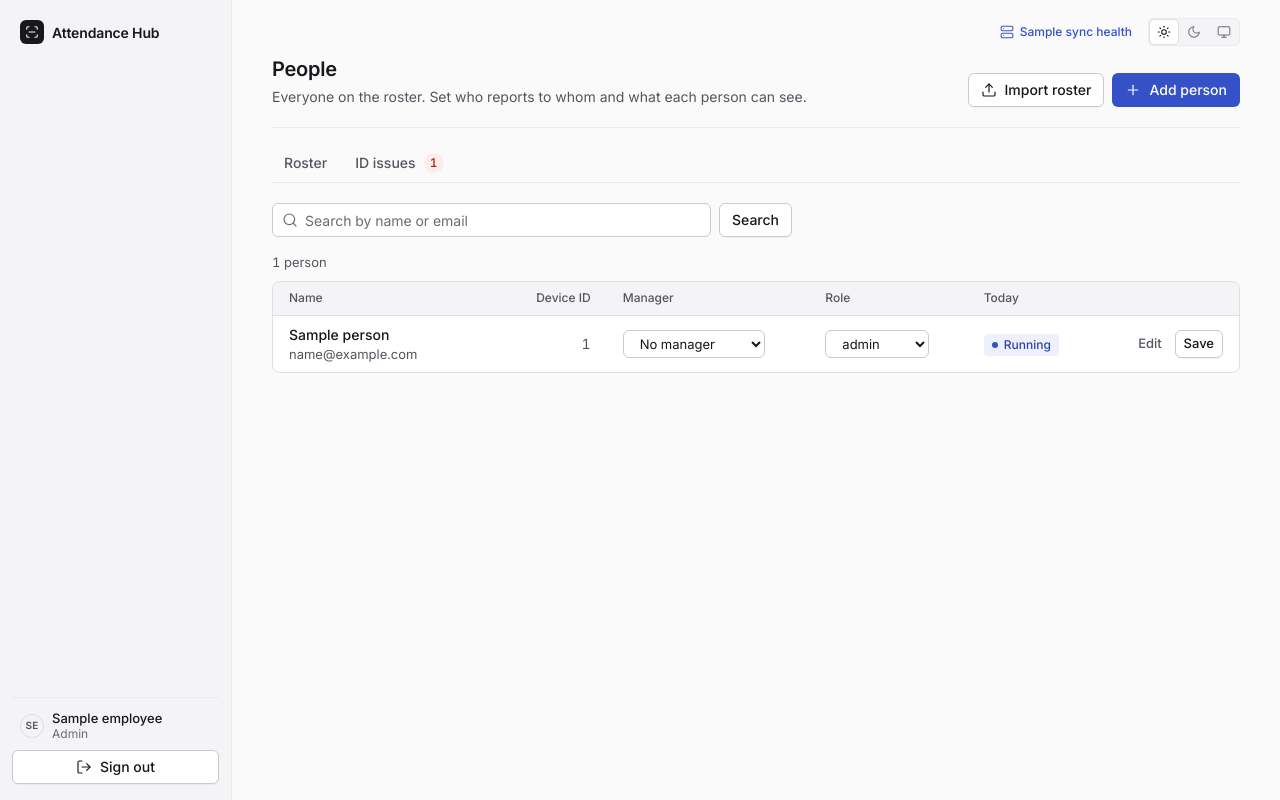
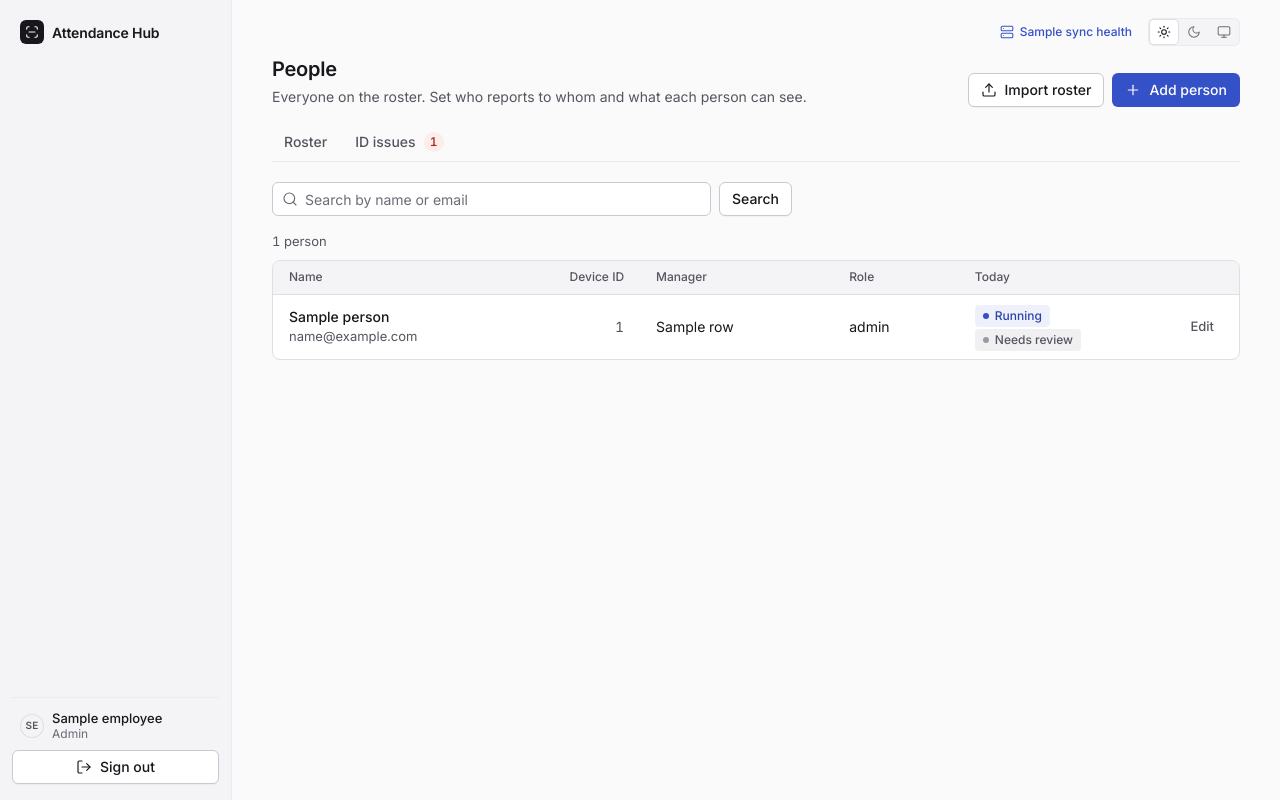
Before and after one commit to nitcoinc/essl-platform-dashboard, a Flask app: template templates/people.html in a window 1280 px wide. Run offline with Flask 3, Linux system fonts and the light colour scheme; the template is opened without the code that fills it: most values are stand-ins (such as "Sample title", 1, 10 or a date in 2020); parts of the project's set-up code (start-up, migrations or seed data) failed here and were passed over; some libraries are stand-ins or nearby versions.

Commit message:
fix(people): text rows with one-row edit, batched status, history-restore fix
People rows show manager and role as text; Edit swaps one row into the
select form via GET /people/<id>/row?edit=1, Cancel and Save swap it back.
Today's status comes from one batched punch query and employees() is read
once per render. Fixed table layout stops re-flow. /people and /team serve
fragments only for HX-Request without HX-History-Restore-Request, send
Vary: HX-Request, and htmx history cache is off with refresh on miss.
Removes the doubled rule under the People sub-tabs.

Co-Authored-By: Claude Opus 5.5 <noreply@anthropic.com>

```diff
--- a/essl_hub/routes/common.py
+++ b/essl_hub/routes/common.py
@@ -111,6 +111,22 @@ def _role_required(*roles: str):
         return wrapper
 
     return decorator
+
+
+def _htmx_partial() -> bool:
+    """True when htmx wants a fragment. A history-restore request (back or
+    forward after a cache miss) also carries HX-Request but must get the
+    full page, or the shell is lost."""
+    return bool(request.headers.get("HX-Request")) and not request.headers.get(
+        "HX-History-Restore-Request"
+    )
+
+
+def _vary_htmx(response):
+    """Mark a view that answers HX-Request with a fragment, so no cache
+    hands the fragment to a plain navigation."""
+    response.vary.add("HX-Request")
+    return response
 
 
 def _home_for(employee: dict) -> str:
--- a/static/styles.css
+++ b/static/styles.css
@@ -682,9 +682,21 @@ input[type="file"]::file-selector-button {
 .people-search { display: flex; gap: var(--s2); max-width: 520px; }
 .people-search .search-field { flex: 1; }
 .people-count { margin: var(--s4) 0 var(--s2); font-size: var(--text-13); color: var(--text-secondary); font-variant-numeric: tabular-nums; }
-.people-table select { height: 28px; min-height: 28px !important; max-width: 190px; font-size: var(--text-13); }
+/* Fixed layout: column widths never depend on cell content, so the table
+   does not re-flow while rows render or when one row switches to edit. */
+.people-table { table-layout: fixed; min-width: 880px; }
+.people-table .col-person { width: 28%; }
+.people-table .col-device { width: 10%; }
+.people-table .col-manager { width: 20%; }
+.people-table .col-role { width: 13%; }
+.people-table .col-today { width: 15%; }
+.people-table .col-actions { width: 14%; }
+.people-table td { overflow: hidden; text-overflow: ellipsis; }
+.people-table .person-name, .people-table .person-email { overflow: hidden; text-overflow: ellipsis; white-space: nowrap; }
+.people-table td.row-actions { overflow: visible; }
+.people-table select { width: 100%; height: 28px; min-height: 28px !important; font-size: var(--text-13); }
 .people-table td.num { color: var(--text-secondary); }
-.person-cell { min-width: 200px; }
+.person-cell { min-width: 0; }
 .person-name { display: block; color: var(--text); font-weight: 500; text-decoration: none; }
 .person-name:hover { text-decoration: underline; }
 .person-email { display: block; font-size: var(--text-13); color: var(--text-secondary); }
@@ -701,6 +713,8 @@ input[type="file"]::file-selector-button {
 .form-error { margin-bottom: var(--s5); padding: var(--s3) var(--s4); background: var(--bad-bg); border-radius: var(--radius); max-width: 560px; }
 @media (max-width: 767.98px) {
   .people-search { max-width: none; }
+  .people-table { table-layout: auto; min-width: 0; }
+  .people-table colgroup { display: none; }
   .people-table select { height: 44px; min-height: 44px !important; max-width: 60%; }
   .person-cell { min-width: 0; flex-direction: column; align-items: flex-start !important; text-align: left !important; }
   .row-actions { flex-direction: column; align-items: stretch !important; }
@@ -735,7 +749,9 @@ input[type="file"]::file-selector-button {
 .auth-turnstile { margin: 4px 0 12px; min-height: 65px; }
 
 /* ---------- People sub-tabs and ID issues ---------- */
-.subtabs { display: flex; gap: var(--s1); margin: calc(-1 * var(--s2)) 0 var(--s5); border-bottom: 1px solid var(--border); }
+/* The sub-tabs carry the rule under the header, so the topbar drops its own. */
+.topbar:has(+ .subtabs) { border-bottom: 0; padding-bottom: var(--s4); margin-bottom: 0; }
+.subtabs { display: flex; gap: var(--s1); margin: 0 0 var(--s5); border-bottom: 1px solid var(--border); }
 .subtab { display: inline-flex; align-items: center; gap: var(--s2); padding: var(--s2) var(--s3); margin-bottom: -1px; font-size: var(--text-14); font-weight: 500; color: var(--text-secondary); text-decoration: none; border-bottom: 2px solid transparent; }
 .subtab:hover { color: var(--text); }
 .subtab[aria-current="page"] { color: var(--text); border-bottom-color: var(--accent); }
--- a/templates/_people_results.html
+++ b/templates/_people_results.html
@@ -7,6 +7,9 @@
 <div class="table-scroll">
   <table class="table hours-table people-table">
     <caption class="visually-hidden">People, with manager, role and today's status</caption>
+    <colgroup>
+      <col class="col-person"><col class="col-device"><col class="col-manager"><col class="col-role"><col class="col-today"><col class="col-actions">
+    </colgroup>
     <thead><tr>
       <th scope="col">Name</th><th scope="col" class="num">Device ID</th><th scope="col">Manager</th>
       <th scope="col">Role</th><th scope="col">Today</th><th scope="col"><span class="visually-hidden">Actions</span></th>
--- a/templates/_person_row.html
+++ b/templates/_person_row.html
@@ -1,46 +1,62 @@
-{# One People row. Rendered in the table and returned alone by htmx after Save.
+{# One People row. Text by default; when edit_id == this row it carries the
+   manager and role selects (the only rows that do, so the table stays light).
+   Returned alone by htmx for Edit, Cancel and Save.
    Access flags (role_locked, identity_locked, role_options) come from the view. #}
 {% import "_ui.html" as ui %}
 {% from "_status_chip.html" import status_chip %}
 {% set p = row.person %}
+{% set editing = edit_id is defined and edit_id == p.id %}
 {% set error = row_error[1] if row_error and row_error[0] == p.id else None %}
 {% set err_id = 'assign-error-' ~ p.id %}
-<tr id="person-{{ p.id }}"{% if error %} class="has-error"{% endif %}>
+{% set row_url = url_for('people.people_row', employee_id=p.id) %}
+{% set row_class = (['is-editing'] if editing else []) + (['has-error'] if error else []) %}
+<tr id="person-{{ p.id }}"{% if row_class %} class="{{ row_class|join(' ') }}"{% endif %}>
   <td class="person-cell">
+    {% if editing %}
     <form id="assign-{{ p.id }}" method="post" action="{{ url_for('people.people_assign', employee_id=p.id) }}" hidden>
       <input type="hidden" name="csrf" value="{{ csrf_token }}">
     </form>
+    {% endif %}
     <a class="person-name" href="{{ url_for('people.person_edit', employee_id=p.id) }}">{{ p.name }}</a>
     <span class="person-email">{{ p.email }}</span>
   </td>
   <td data-label="Device ID" class="num">{{ p.device_user_id }}{% if row.identity_locked %} <span class="lock" title="Only an admin can change this">{{ ui.icon('lock') }}<span class="visually-hidden">locked</span></span>{% endif %}</td>
   <td data-label="Manager">
+    {% if editing %}
     <label class="visually-hidden" for="manager-{{ p.id }}">Manager for {{ p.name }}</label>
-    <select id="manager-{{ p.id }}" name="manager_id" form="assign-{{ p.id }}"{% if error %} aria-describedby="{{ err_id }}" aria-invalid="true"{% endif %}>
+    <select id="manager-{{ p.id }}" name="manager_id" form="assign-{{ p.id }}"{% if error %} aria-describedby="{{ err_id }}" aria-invalid="true"{% endif %}{% if focus_row and not error %} autofocus{% endif %}>
       <option value=""{{ ' selected' if not p.manager_id }}>No manager</option>
       {% for m in everyone if m.id != p.id %}
       <option value="{{ m.id }}"{{ ' selected' if p.manager_id == m.id }}>{{ m.name }}</option>
       {% endfor %}
     </select>
+    {% elif row.manager_name %}{{ row.manager_name }}{% else %}<span class="muted">-</span>{% endif %}
   </td>
   <td data-label="Role">
     {% if row.role_locked %}
     <span class="locked-value">{{ role_labels[p.role] }} <span class="lock">{{ ui.icon('lock') }}<span>{{ 'You' if p.id == employee.id else 'Admin only' }}</span></span></span>
-    {% else %}
+    {% elif editing %}
     <label class="visually-hidden" for="role-{{ p.id }}">Role for {{ p.name }}</label>
     <select id="role-{{ p.id }}" name="role" form="assign-{{ p.id }}"{% if error %} aria-describedby="{{ err_id }}" aria-invalid="true"{% endif %}>
       {% for option in row.role_options %}
       <option value="{{ option }}"{{ ' selected' if p.role == option }}>{{ role_labels[option] }}</option>
       {% endfor %}
     </select>
+    {% else %}{{ role_labels[p.role] }}{% endif %}
+  </td>
+  <td data-label="Today">{{ status_chip(row.result.status, anomalies=row.result.anomalies) }}</td>
+  <td class="row-actions">
+    {% if editing %}
+    <button id="save-{{ p.id }}" class="button button-primary button-sm" type="submit" form="assign-{{ p.id }}"
+      hx-post="{{ url_for('people.people_assign', employee_id=p.id) }}" hx-include="closest tr" hx-target="closest tr" hx-swap="outerHTML"
+      aria-label="Save manager and role for {{ p.name }}"{% if error %} aria-describedby="{{ err_id }}" autofocus{% endif %}>Save</button>
+    <a class="button button-tertiary button-sm" href="{{ url_for('people.people_view') }}"
+      hx-get="{{ row_url }}" hx-target="closest tr" hx-swap="outerHTML" aria-label="Cancel editing {{ p.name }}">Cancel</a>
+    {% if error %}{{ ui.inline_error(error, err_id) }}{% endif %}
+    {% else %}
+    <a class="button button-tertiary button-sm" href="{{ url_for('people.person_edit', employee_id=p.id) }}"
+      hx-get="{{ row_url }}?edit=1" hx-target="closest tr" hx-swap="outerHTML"
+      aria-label="Edit manager and role for {{ p.name }}"{% if focus_row %} autofocus{% endif %}>Edit</a>
     {% endif %}
   </td>
-  <td data-label="Today">{{ status_chip(row.status) }}</td>
-  <td class="row-actions">
-    <a class="button button-tertiary button-sm" href="{{ url_for('people.person_edit', employee_id=p.id) }}" aria-label="Edit name, email and device ID for {{ p.name }}">Edit</a>
-    <button id="save-{{ p.id }}" class="button button-secondary button-sm" type="submit" form="assign-{{ p.id }}"
-      hx-post="{{ url_for('people.people_assign', employee_id=p.id) }}" hx-include="closest tr" hx-target="closest tr" hx-swap="outerHTML"
-      aria-label="Save manager and role for {{ p.name }}"{% if error %} aria-describedby="{{ err_id }}"{% endif %}{% if focus_save %} autofocus{% endif %}>Save</button>
-    {% if error %}{{ ui.inline_error(error, err_id) }}{% endif %}
-  </td>
 </tr>
--- a/templates/base.html
+++ b/templates/base.html
@@ -61,6 +61,7 @@
     <meta charset="utf-8">
     <meta name="viewport" content="width=device-width, initial-scale=1">
     <meta name="color-scheme" content="{{ 'light dark' if theme == 'system' else theme }}">
+    <meta name="htmx-config" content='{"historyCacheSize": 0, "refreshOnHistoryMiss": true}'>
     <meta name="csrf-token" content="{{ g.csrf_token or '' }}">
     <title>{% block title %}eSSL Attendance Hub{% endblock %}</title>
     <link rel="preload" href="{{ url_for('static', filename='fonts/InterVariable-latin.woff2') }}" as="font" type="font/woff2" crossorigin>
```
Also changed, not shown: essl_hub/routes/people.py (+65 -32 lines), essl_hub/routes/team.py (+6 -4 lines), tests/test_web.py (+112 -4 lines).
